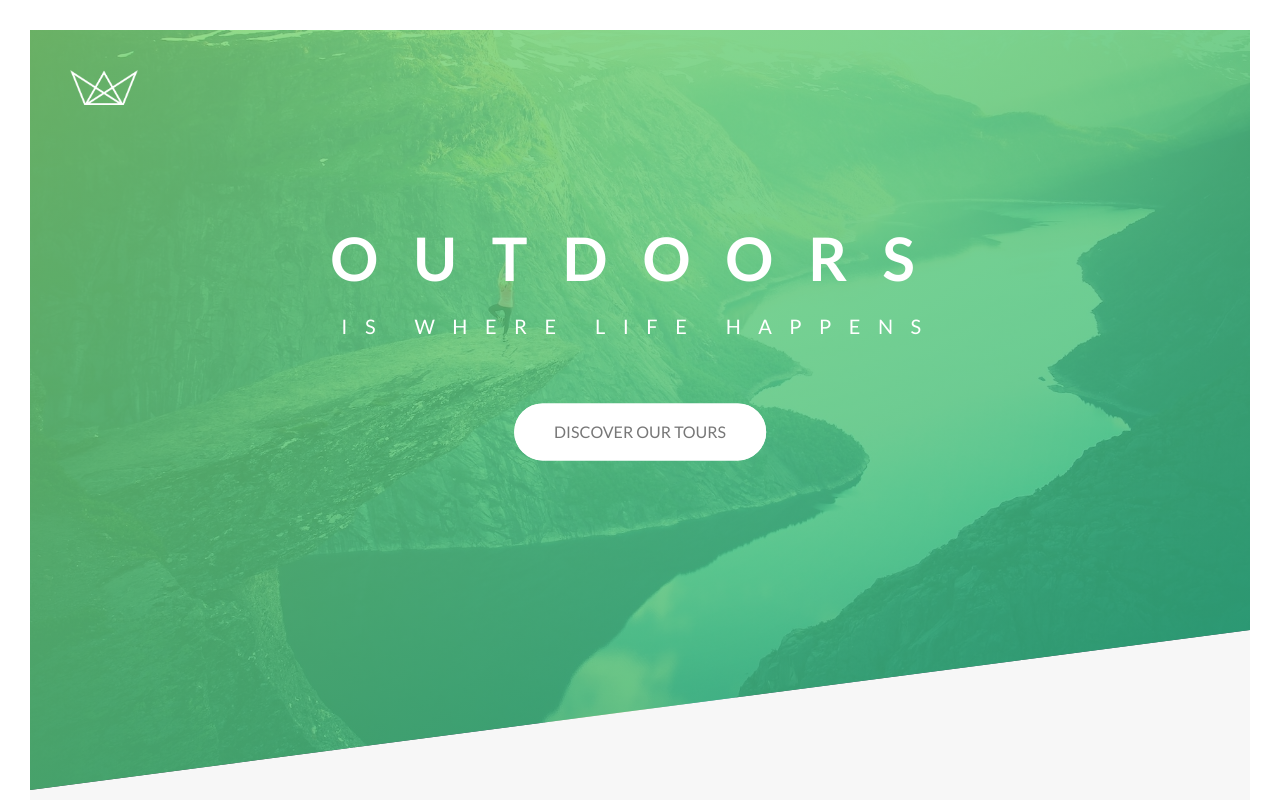
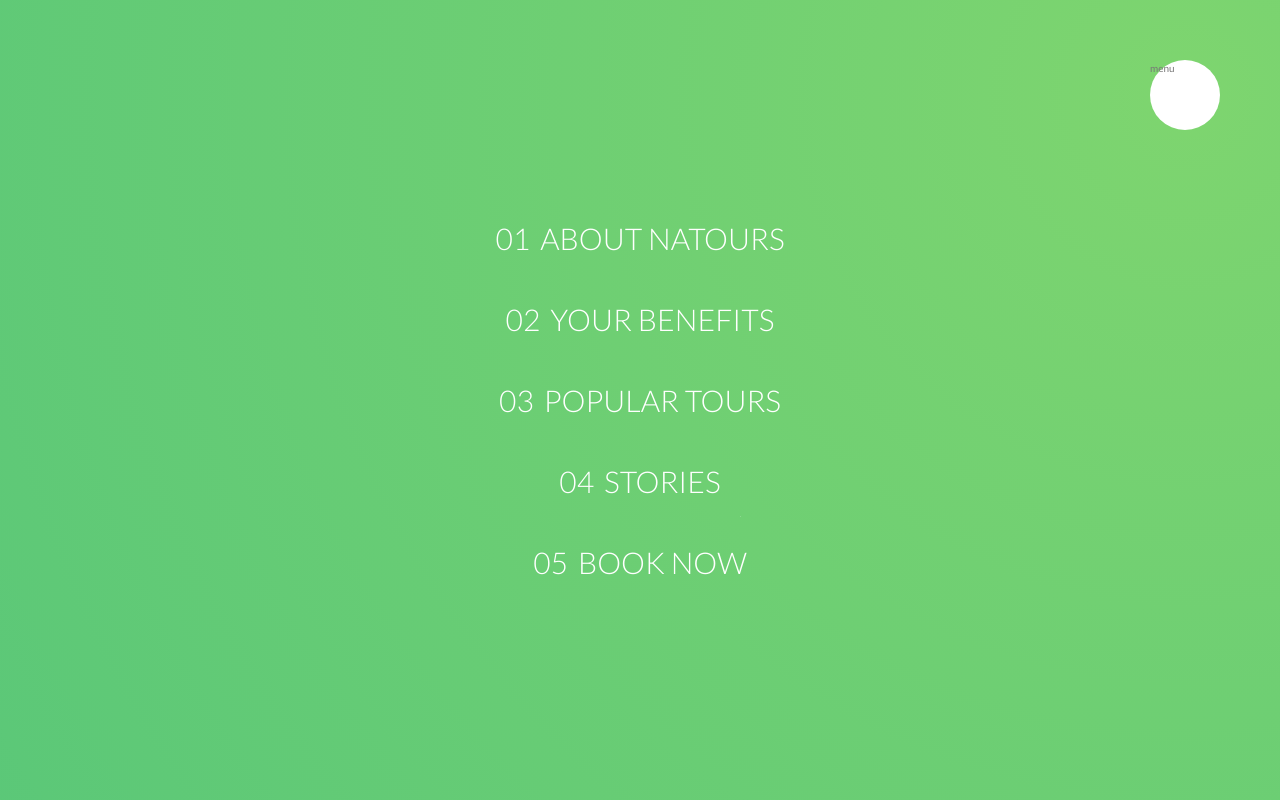
Before and after one commit to haywhy2019/Natours, a website: page index.html in a window 1280 px wide. Shown: the top 800 px of the page. Drawn offline with Linux system fonts and the light colour scheme.

Commit message:
navigation

```diff
--- a/index.html
+++ b/index.html
@@ -16,6 +16,28 @@
     <title>Natours | Exciting tours for adventurous people</title>
   </head>
   <body>
+
+    <div class="navigation">
+  <input type="checkbox" class="navigation__checkbox" id="navi-toggle">
+
+  <label for="navi-toggle" class="navigation__button">menu</label>
+  <div class="navigation__background"> &nbsp; </div>
+
+
+
+  <nav class="navigation__nav">
+    <ul class="navigation__list">
+      <li class="navigation__item"><a href="#" class="navigation__link"><span>01</span>About Natours</a></li>
+      <li class="navigation__item"><a href="#" class="navigation__link"><span>02</span>Your benefits</a></li>
+      <li class="navigation__item"><a href="#" class="navigation__link"><span>03</span>Popular tours</a></li>
+      <li class="navigation__item"><a href="#" class="navigation__link"><span>04</span>Stories</a></li>
+      <li class="navigation__item"><a href="#" class="navigation__link"><span>05</span>Book now</a></li>
+    </ul>
+  </nav>
+
+</div>
+
+
     <header class="header">
       <div class="header__logo-box">
         <img src="img/logo-white.png" alt="logo" class="header__logo" />
--- a/sass/abstracts/_mixins.scss
+++ b/sass/abstracts/_mixins.scss
@@ -5,3 +5,12 @@
         clear: both;
     }
 }
+
+@mixin centeralign {
+    &{
+        position: absolute;
+        top: 50%;
+        left: 50%;
+        transform: translate(-50%, -50%);
+    }
+}
--- /dev/null
+++ b/sass/layout/_navigation.scss
@@ -0,0 +1,80 @@
+.navigation {
+    &__checkbox{
+        display: none;
+    }
+
+    &__button {
+        background-color: $color-white;
+        height: 7rem;
+        width: 7rem;
+        position: fixed;
+        top: 6rem;
+        right: 6rem;
+        border-radius: 50%;
+        z-index: 150;
+    }
+
+    &__background {
+        height: 6rem;
+        width: 6rem;
+        border-radius: 50%;
+        position: fixed;
+        top: 6.5rem;
+        right: 6.5rem;
+        background-image: radial-gradient($color-primary-light, $color-primary-dark);
+        z-index: 100;
+
+        transform: scale(80);
+
+    }
+
+
+    &__nav {
+        height: 100vh;
+        width: 100%;
+        position: fixed;
+        top: 0;
+        right: 0;
+        z-index: 125;
+    }
+
+    &__list {
+       @include centeralign;
+        list-style: none;
+        text-align: center;
+    }
+
+    &__item {
+        margin: 1rem;
+
+    }
+
+    &__link {
+        &:link,
+        &:visited {
+            display: inline-block;
+            font-size: 3rem;
+            font-weight: 300;
+            padding: 1rem 2rem;
+            color: $color-white;
+            text-decoration: none;
+            text-transform: uppercase;
+            background-image: linear-gradient(120deg, transparent 0%, transparent 50%, $color-white 50%);
+            background-size: 220%;
+            transition: all .4s;
+
+            span {
+              margin-right: 1rem;
+              display: inline-block;
+            }
+        }
+
+        &:hover,
+        &:active {
+            background-position: 100%;
+            color: $color-primary;
+            transform: translateX(1rem);
+        }
+
+    }
+}
--- a/sass/main.scss
+++ b/sass/main.scss
@@ -22,6 +22,7 @@
 @import "layout/footer";
 @import "layout/grid";
 @import "layout/header";
+@import "layout/navigation";
 
 //pages folder
 @import "pages/home";
--- a/sass/pages/_home.scss
+++ b/sass/pages/_home.scss
@@ -55,4 +55,5 @@
     padding: 6rem;
   }
 
+
 }
```
Also changed, not shown: css/style.css.
